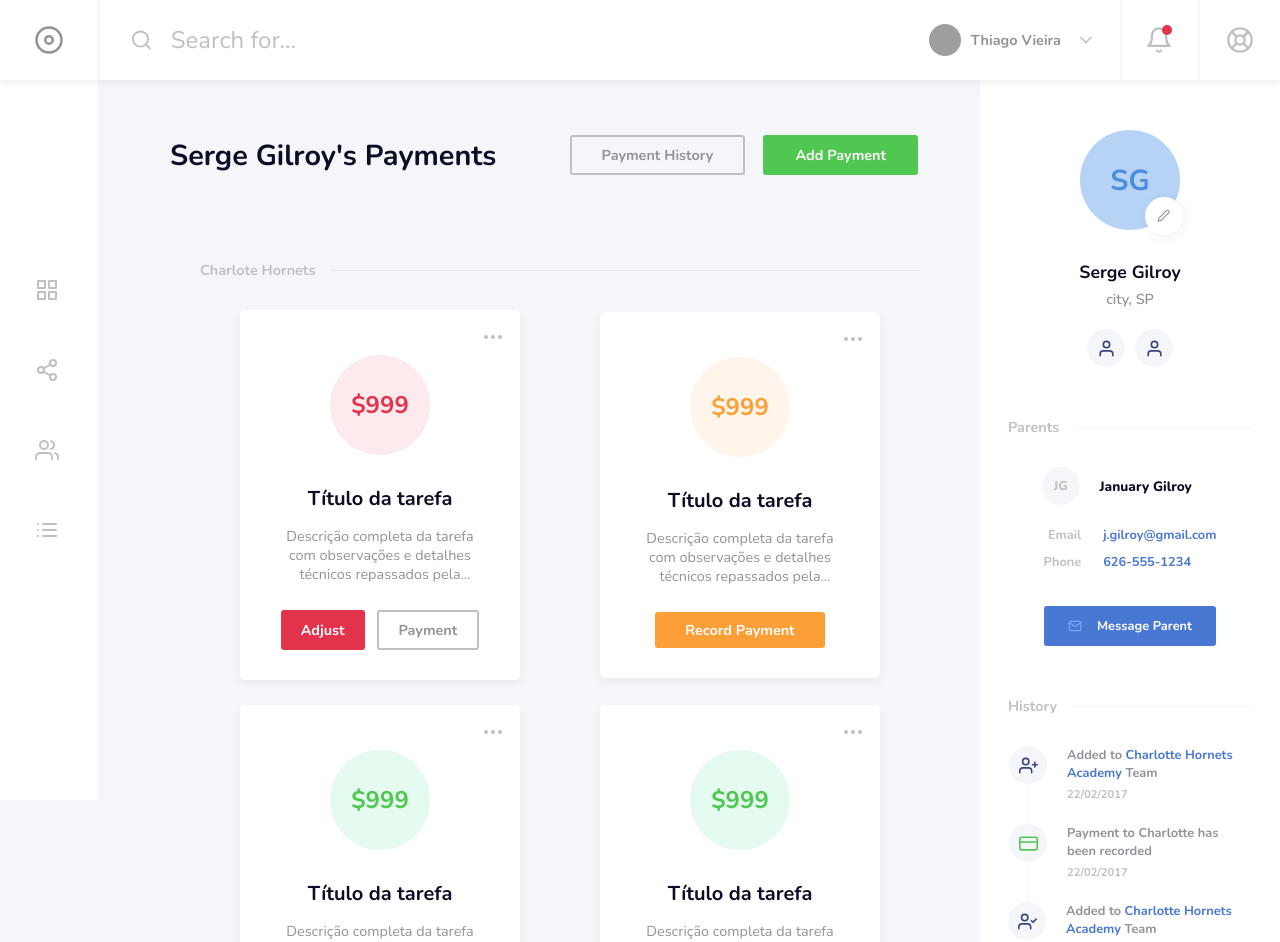
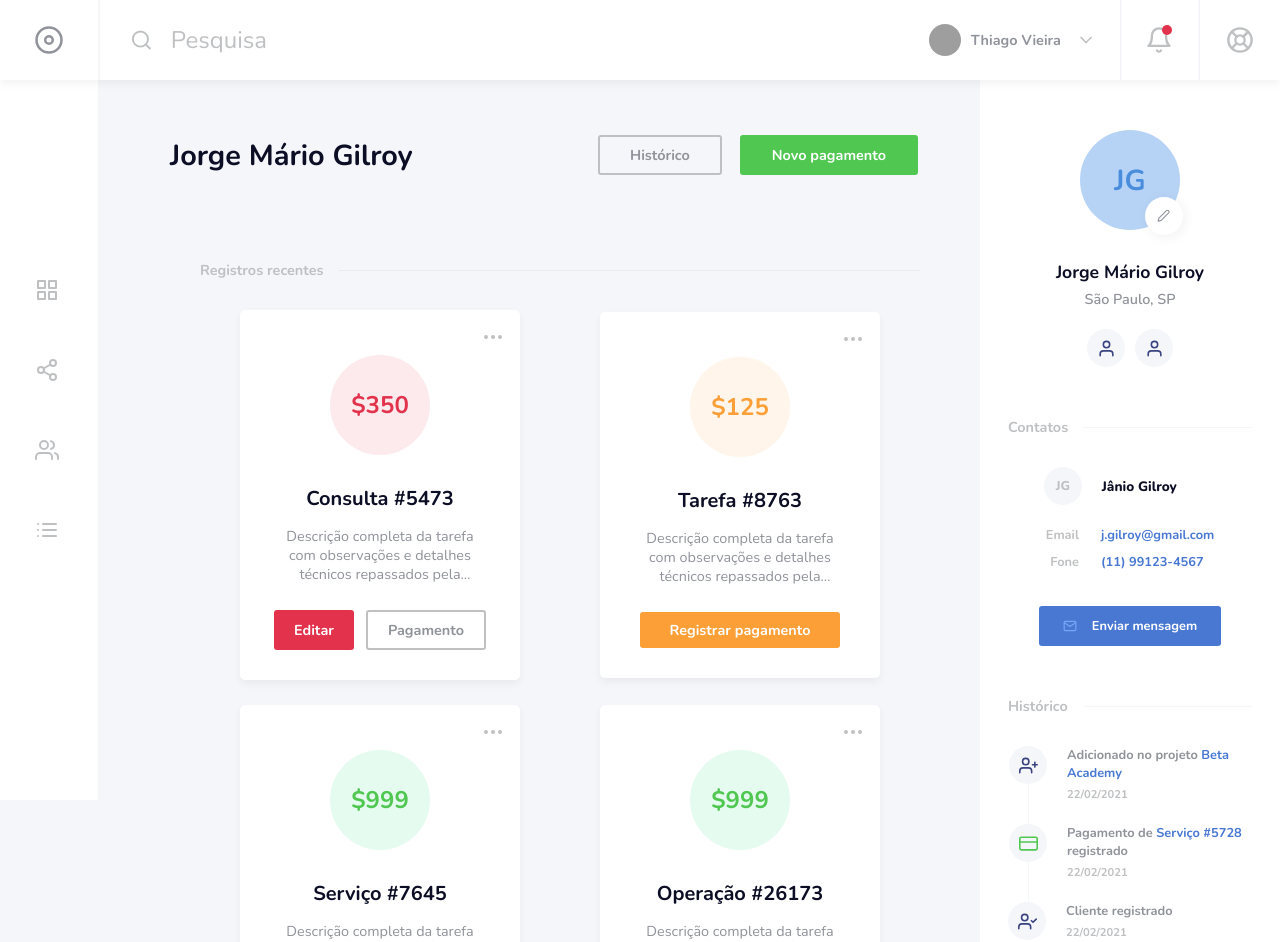
Before and after one commit to bazithiago/payment-service, a React (Create React App) app: page / in a window 1280 px wide. Shown: the top 942 px of the page. Built offline with nearby package versions, Linux system fonts and the light colour scheme; grey boxes are pictures that could not be loaded.

Commit message:
Adjusts text languages

```diff
--- a/src/components/Header/index.js
+++ b/src/components/Header/index.js
@@ -58,7 +58,7 @@ const Header = () => {
 		<HeaderStyles>
             <SearchArea>
                 <Icon.Search color={`var(--grey-three)`} />
-                <InputSearch placeholder={'Search for...'} />
+                <InputSearch placeholder={'Pesquisa'} />
             </SearchArea>
             <InfoArea
                 notifications={notifications}
--- a/src/components/TasksFeed/Card/index.js
+++ b/src/components/TasksFeed/Card/index.js
@@ -174,20 +174,20 @@ const Card = ({ status, taskValue, taskTitle, taskDescription, handleDelete }) =
 
                 { finalStatus==='late' &&
                     <div className='twoButtons'>
-                        <Button status={status}>Adjust</Button>
-                        <Button onClick={recordPayment}>Payment</Button>
+                        <Button status={status}>Editar</Button>
+                        <Button onClick={recordPayment}>Pagamento</Button>
                     </div>
                 }
 
 
                 { finalStatus==='toDo' &&
-                    <Button status={status} onClick={recordPayment}>Record Payment</Button>
+                    <Button status={status} onClick={recordPayment}>Registrar pagamento</Button>
                 }
 
                 { finalStatus==='okay' &&
                     <AllRight>
                         <Icon.Calendar size={18} color={`var(--primary)`}/>
-                        <span>All done!</span>
+                        <span>Tudo certo!</span>
                     </AllRight>
                 }
             </CardStyle>
--- a/src/components/TasksFeed/ClientInfo/ClientHistory/index.js
+++ b/src/components/TasksFeed/ClientInfo/ClientHistory/index.js
@@ -39,14 +39,14 @@ const ClientHistoryStyles = styled.div`
 const ClientHistory = () => {
     return(
         <ClientHistoryStyles>
-            <Separator>History</Separator>
+            <Separator>Histórico</Separator>
             <table>
                 <tr>
                     <td>
                         <div><UserIcons><Icon.UserPlus/></UserIcons></div>
                         <div>
-                            <p>Added to <span style={{color: 'var(--blue-one'}}>Charlotte Hornets Academy</span> Team</p>
-                            <span>22/02/2017</span>
+                            <p>Adicionado no projeto <span style={{color: 'var(--blue-one'}}>Beta Academy</span> </p>
+                            <span>22/02/2021</span>
                         </div>
 
                     </td>
@@ -55,8 +55,8 @@ const ClientHistory = () => {
                     <td>
                         <div><UserIcons><Icon.CreditCard color='var(--primary)'/></UserIcons></div>
                         <div>
-                            <p>Payment to Charlotte has been recorded</p>
-                            <span>22/02/2017</span>
+                            <p>Pagamento de <span style={{color: 'var(--blue-one'}}>Serviço #5728</span> registrado</p>
+                            <span>22/02/2021</span>
                         </div>
 
                     </td>
@@ -65,8 +65,8 @@ const ClientHistory = () => {
                     <td>
                         <div><UserIcons><Icon.UserCheck/></UserIcons></div>
                         <div>
-                            <p>Added to <span style={{color: 'var(--blue-one'}}>Charlotte Hornets Academy</span> Team</p>
-                            <span>22/02/2017</span>
+                            <p>Cliente registrado</p>
+                            <span>22/02/2021</span>
                         </div>
 
                     </td>
--- a/src/components/TasksFeed/ClientInfo/ClientParentsInfos/index.js
+++ b/src/components/TasksFeed/ClientInfo/ClientParentsInfos/index.js
@@ -129,7 +129,7 @@ const ButtonMessage = styled(Button)`
 const ClientParentsInfos = ({ clientInfosData }) => {
     return (
         <ClientParentsInfosStyles>
-            <Separator>Parents</Separator>
+            <Separator>Contatos</Separator>
             <div>
                 {clientInfosData.parents.map((parent) => {
                     return(
@@ -149,7 +149,7 @@ const ClientParentsInfos = ({ clientInfosData }) => {
                                             <td>{parent.email}</td>
                                         </tr>
                                         <tr>
-                                            <td>Phone</td>
+                                            <td>Fone</td>
                                             <td>{parent.phone}</td>
                                         </tr>
                                     </tbody>
@@ -161,7 +161,7 @@ const ClientParentsInfos = ({ clientInfosData }) => {
             </div>
             <ButtonMessage>
                 <Icon.Mail />
-                Message Parent
+                Enviar mensagem
             </ButtonMessage>
 
 
--- a/src/components/TasksFeed/ClientInfo/index.js
+++ b/src/components/TasksFeed/ClientInfo/index.js
@@ -25,7 +25,6 @@ const ClientInfo = ({ clientInfosData }) => {
             <ClientFirstInfos clientInfosData={clientInfosData}/>
             <ClientParentsInfos clientInfosData={clientInfosData}/>
             <ClientHistory></ClientHistory>
-
         </ClientInfoStyles>
     );
 }
--- a/src/components/TasksFeed/InfoBar/index.js
+++ b/src/components/TasksFeed/InfoBar/index.js
@@ -74,13 +74,13 @@ const InfoBar = ({ clientName, cardsArray, setCardsArray }) => {
 
     return(
         <InfoBarStyles>
-            <h1>{clientName}'s Payments</h1>
+            <h1>{clientName}</h1>
             <div onClick={openModal}>
                 <Icon.Plus />
             </div>
             <div>
-                <Button>Payment History</Button>
-                <Button primary onClick={openModal} >Add Payment</Button>
+                <Button>Histórico</Button>
+                <Button primary onClick={openModal}> Novo pagamento</Button>
             </div>
         <ModalAddPayment showModal={showModal} setShowModal={setShowModal} cardsArray={cardsArray} setCardsArray={setCardsArray}/>
         </InfoBarStyles>
--- a/src/components/TasksFeed/index.js
+++ b/src/components/TasksFeed/index.js
@@ -71,7 +71,7 @@ const TasksFeed = () => {
             <div>
                 <InfoBar clientName={clientInfosData.name} cardsArray={cardsArray} setCardsArray={setCardsArray} />
                 <CardsList>
-                    <Separator hrColor='var(--grey-four)'>Charlote Hornets</Separator>
+                    <Separator hrColor='var(--grey-four)'>Registros recentes</Separator>
 
                         {cardsArray.map(( card ) => {
                             return(
@@ -87,8 +87,6 @@ const TasksFeed = () => {
                             )
                         })}
 
-
-
                 </CardsList>
             </div>
 
--- a/src/server/dataClient.js
+++ b/src/server/dataClient.js
@@ -1,14 +1,14 @@
 export const clientInfosData = {
     photo: '',
-    name: 'Serge Gilroy',
-    city: 'city',
+    name: 'Jorge Mário Gilroy',
+    city: 'São Paulo',
     state: 'SP',
     users: [1, 2],
     parents: [
         {
-            name: 'January Gilroy',
+            name: 'Jânio Gilroy',
             email: 'j.gilroy@gmail.com',
-            phone: '626-555-1234',
+            phone: '(11) 99123-4567',
             photo: ''
         }
     ]
@@ -19,29 +19,29 @@ export const cardsListMap = [
     {
         id: 1,
         status: 'late',
-        taskValue: '999',
-        taskTitle: 'Título da tarefa',
+        taskValue: '350',
+        taskTitle: 'Consulta #5473',
         taskDescription: 'Descrição completa da tarefa com observações e detalhes técnicos repassados pela equipe. '
     },
     {
         id: 2,
         status: 'toDo',
-        taskValue: '999',
-        taskTitle: 'Título da tarefa',
+        taskValue: '125',
+        taskTitle: 'Tarefa #8763',
         taskDescription: 'Descrição completa da tarefa com observações e detalhes técnicos repassados pela equipe. '
     },
     {
         id: 3,
         status: 'okay',
         taskValue: '999',
-        taskTitle: 'Título da tarefa',
+        taskTitle: 'Serviço #7645',
         taskDescription: 'Descrição completa da tarefa com observações e detalhes técnicos repassados pela equipe. '
     },
     {
         id: 4,
         status: 'okay',
         taskValue: '999',
-        taskTitle: 'Título da tarefa',
+        taskTitle: 'Operação #26173',
         taskDescription: 'Descrição completa da tarefa com observações e detalhes técnicos repassados pela equipe. '
     },
 
--- a/src/server/dataSystem.js
+++ b/src/server/dataSystem.js
@@ -16,13 +16,13 @@ export const navbarData = [
 
     },
     {
-        title: 'Clients',
+        title: 'Clientes',
         icon: <Icon.Users />,
         path: 'Clients'
 
     },
     {
-        title: 'List',
+        title: 'Listas',
         icon: <Icon.List />,
         path: 'List'
     },
```
Lines whose indentation alone changed are shown as unchanged.
